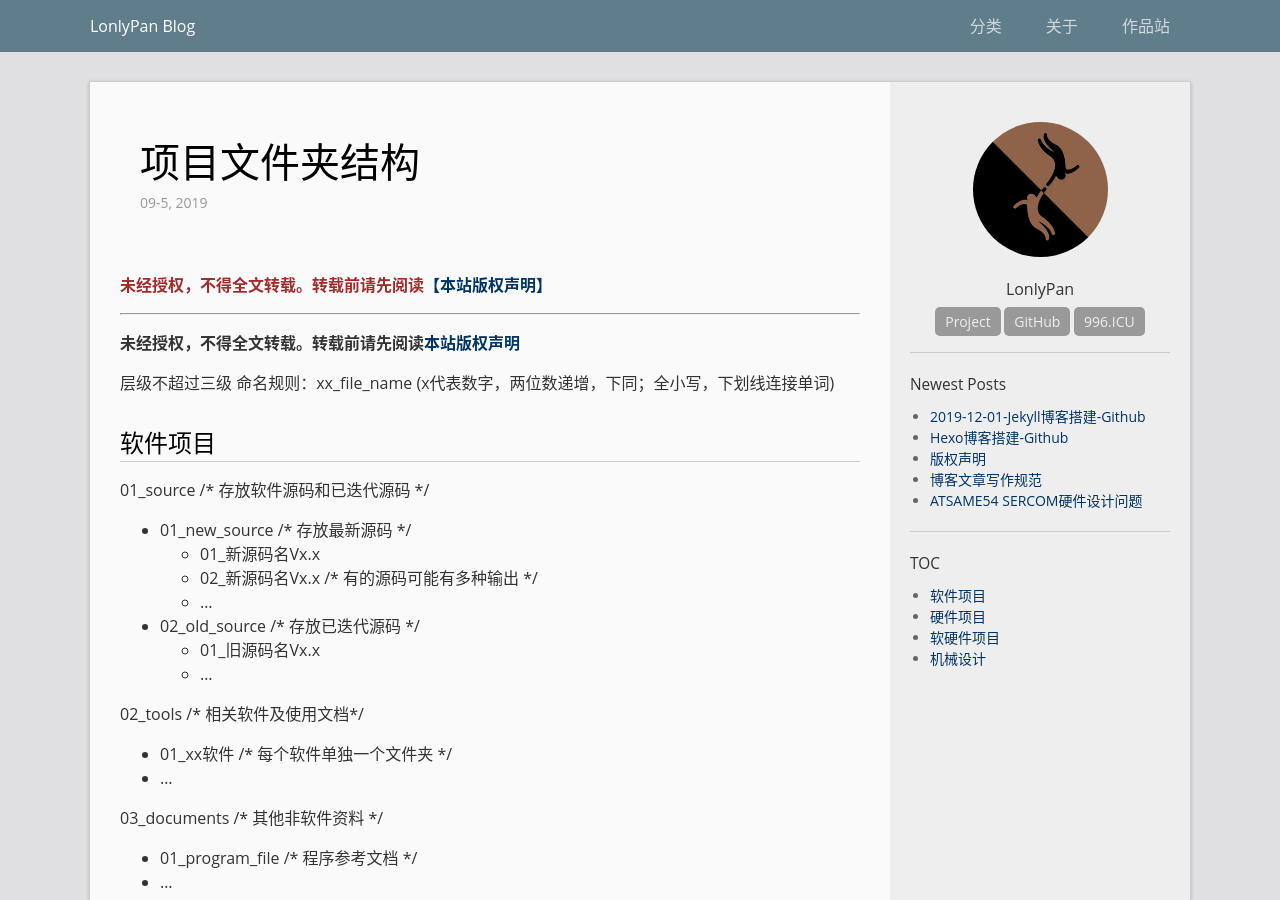
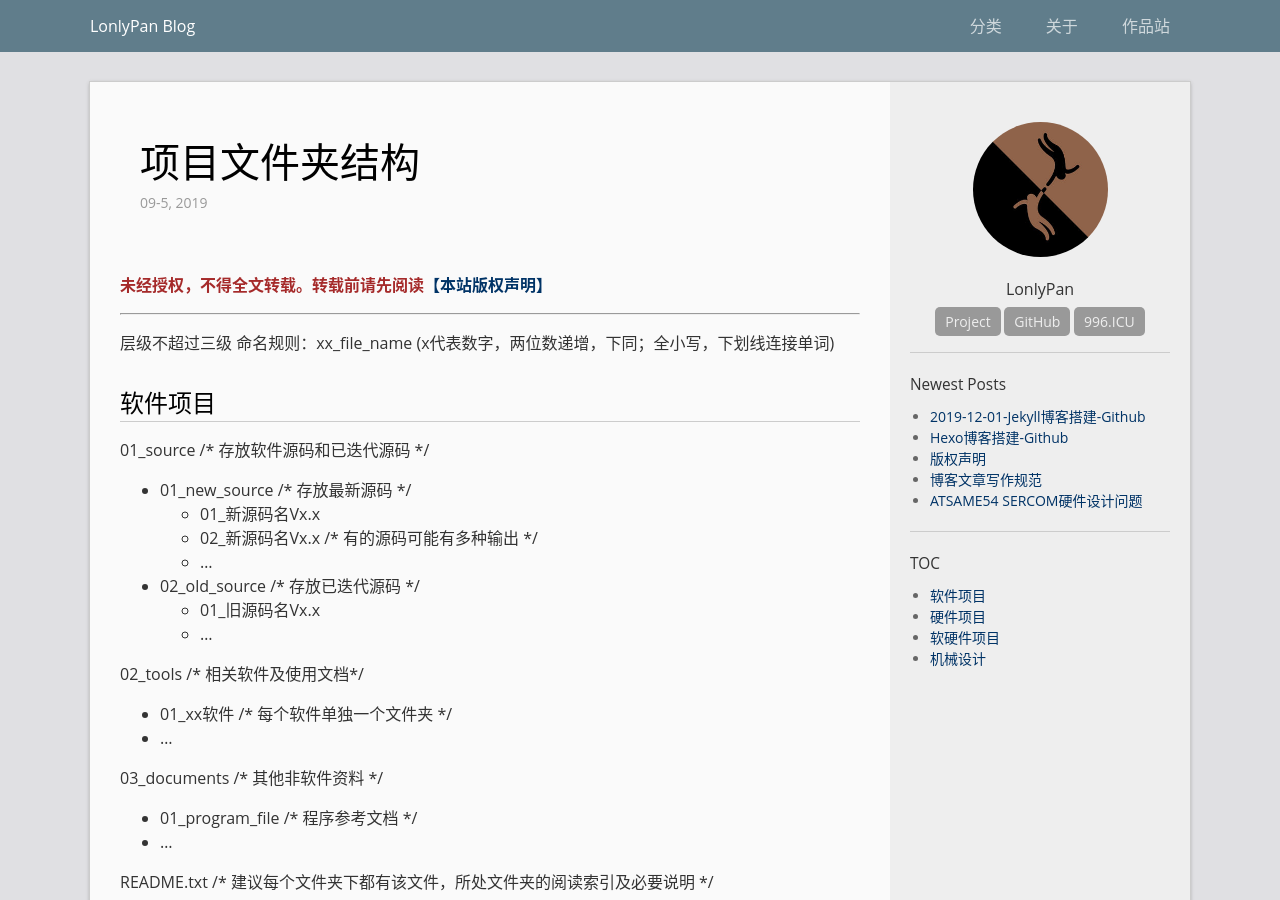
Before and after one commit to LonlyStack/LonlyPan.github.io, a Jekyll site: the page built from _posts/2019-09-05-项目文件夹结构.md, in a window 1280 px wide and 900 px high. Built offline with Jekyll 4.4.1, drawn with Linux system fonts in a browser that asks for light colours.

Commit message:
修改文件: _posts/2019-09-05-项目文件夹结构.md

```diff
--- a/_posts/2019-09-05-项目文件夹结构.md
+++ b/_posts/2019-09-05-项目文件夹结构.md
@@ -4,8 +4,6 @@ title: "项目文件夹结构"
 data: 2019-9-5 10:40
 categories:  办公
 ---
-
-**未经授权，不得全文转载。转载前请先阅读[本站版权声明](https://lonlypan.com/archivers/版权声明)**
 
 层级不超过三级
 命名规则：xx_file_name  (x代表数字，两位数递增，下同；全小写，下划线连接单词)
```
